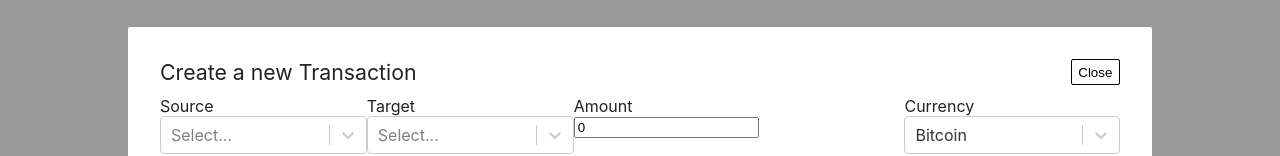
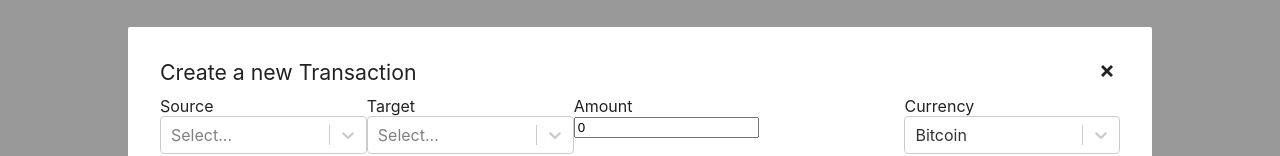
Before and after one commit to danielbartsch/salamantex-showcase, a React (Create React App) app: page / in a window 1280 px wide. Both pictures are taken after a click on the button "+ Transaction". Shown: the part 141-297 px from the top of the page. Built offline with nearby package versions, Linux system fonts and the light colour scheme.

Commit message:
extracted CrossIcon so it can be used in the Modal as a closing icon, instead of the word 'Close'

```diff
--- /dev/null
+++ b/src/components/CrossIcon.tsx
@@ -0,0 +1,10 @@
+import * as React from "react"
+
+export const CrossIcon = ({ fill }: { fill: string }) => (
+  <svg viewBox="0 0 12 12" width="12" height="12">
+    <path
+      d="m2,0 l-2,2 l10,10 l2,-2 l-10,-10z M12,2 l-2,-2 l-10,10 l2,2 l-10,10z"
+      fill={fill}
+    />
+  </svg>
+)
--- a/src/components/Modal.tsx
+++ b/src/components/Modal.tsx
@@ -1,4 +1,5 @@
 import * as React from "react"
+import { CrossIcon } from "./CrossIcon"
 
 export const Modal = ({
   title,
@@ -49,7 +50,9 @@ export const Modal = ({
         }}
       >
         <div>{title}</div>
-        <button onClick={onClose}>Close</button>
+        <button onClick={onClose} style={{ border: "none" }}>
+          <CrossIcon fill="#222" />
+        </button>
       </div>
       <div style={{ overflowY: "auto", flexGrow: 1 }}>{children}</div>
     </div>
--- a/src/components/User.tsx
+++ b/src/components/User.tsx
@@ -3,6 +3,7 @@ import { map, sortBy } from "lodash"
 import { CurrencyType } from "./CurrencyType"
 import { UserRepresentation } from "./UserRepresentation"
 import { Modal } from "./Modal"
+import { CrossIcon } from "./CrossIcon"
 import {
   User as UserType,
   Transaction as TransactionType,
@@ -210,12 +211,7 @@ const TransactionState = ({ state }: { state: TransactionType["state"] }) => {
     case "invalid":
       return (
         <td title="Failed transaction">
-          <svg viewBox="0 0 12 12" width="12" height="12">
-            <path
-              d="m2,0 l-2,2 l10,10 l2,-2 l-10,-10z M12,2 l-2,-2 l-10,10 l2,2 l-10,10z"
-              fill="#a44"
-            />
-          </svg>
+          <CrossIcon fill="#a44" />
         </td>
       )
     default:
```
